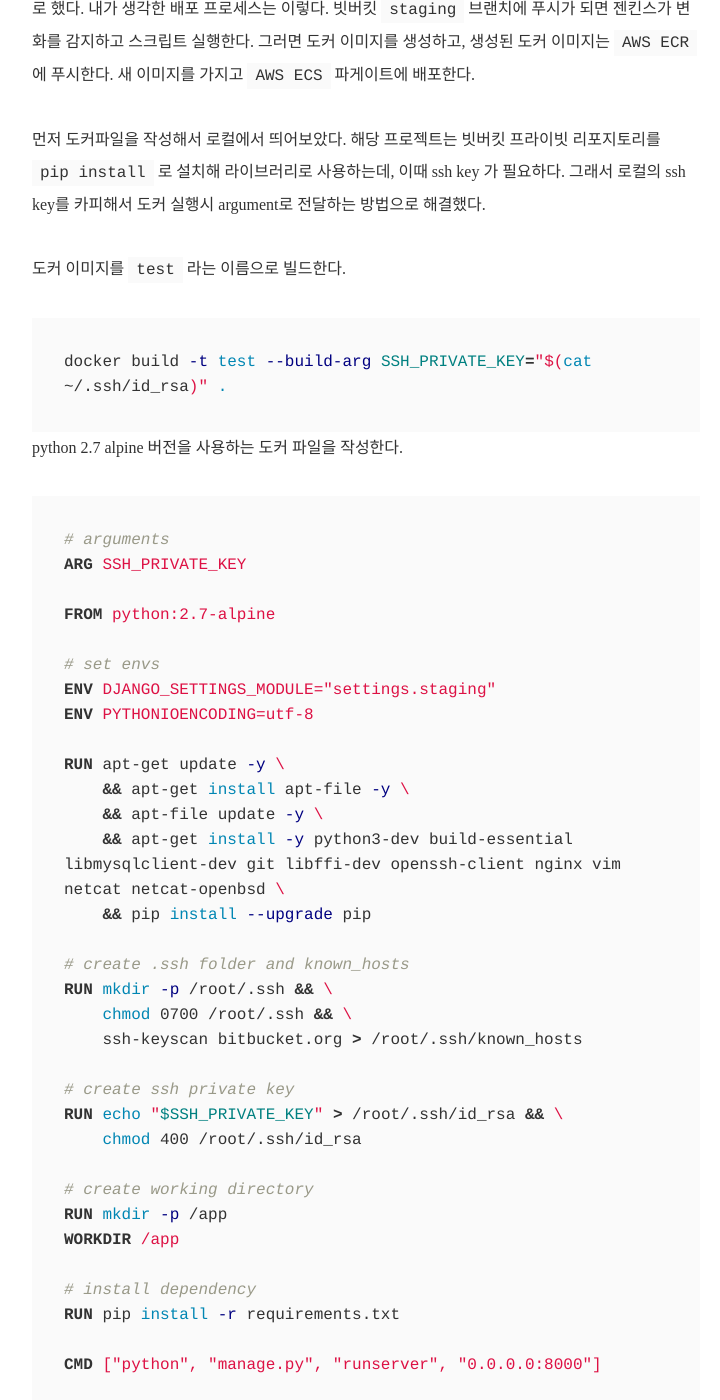
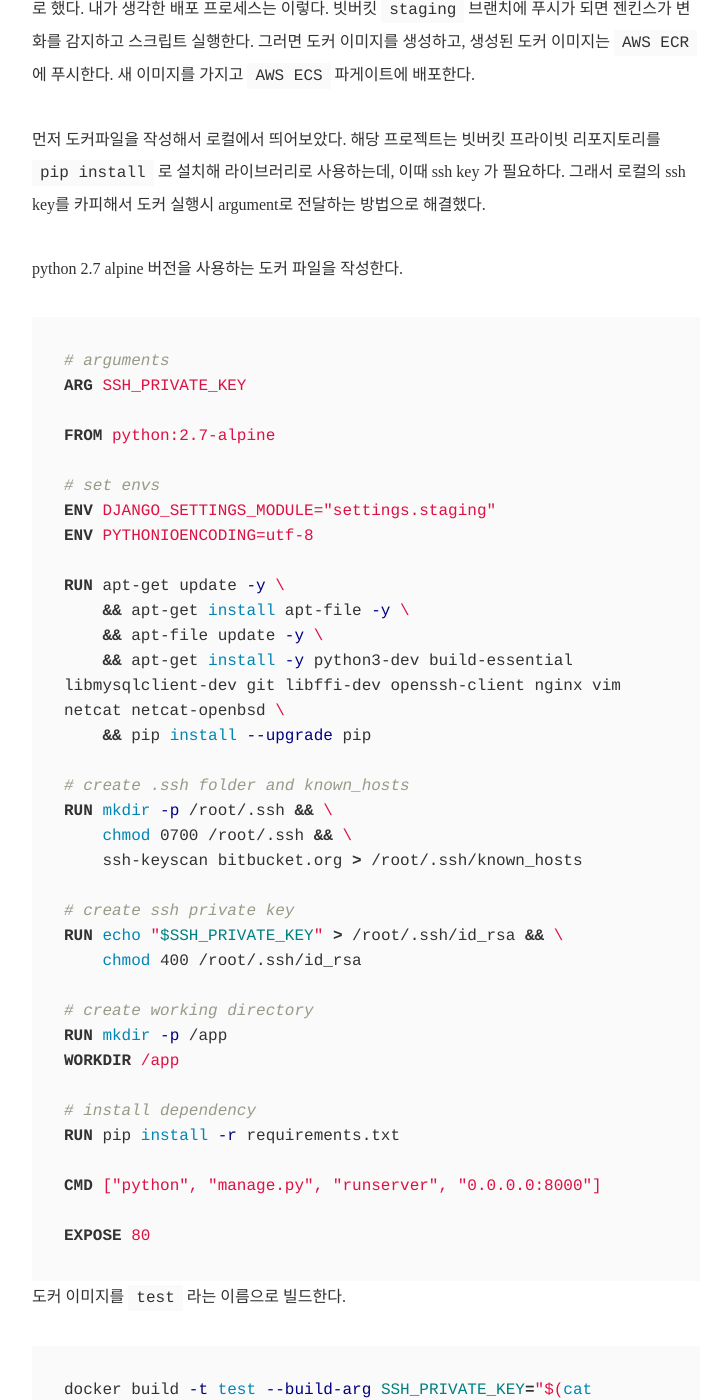
Before and after one commit to suhyunbaik/suhyunbaik.github.io, a Jekyll site: the page built from _posts/2019-12-21-automated-deploy-using-docker-and-jenkins.md, in a window 1280 px wide and 1400 px high, scrolled down 288 px. Shown: the whole window, without its empty margins (274-994 px from the left). Built offline with Jekyll 4.4.1, drawn with Linux system fonts in a browser that asks for light colours.

Commit message:
Feat: automate deploy using docker and jenkins

````diff
--- a/_posts/2019-12-21-automated-deploy-using-docker-and-jenkins.md
+++ b/_posts/2019-12-21-automated-deploy-using-docker-and-jenkins.md
@@ -10,13 +10,6 @@ tags: [Docker, Jenkins, DevOps]
 내가 생각한 배포 프로세스는 이렇다. 빗버킷 `staging` 브랜치에 푸시가 되면 젠킨스가 변화를 감지하고 스크립트 실행한다. 그러면 도커 이미지를 생성하고, 생성된 도커 이미지는 `AWS ECR`에 푸시한다. 새 이미지를 가지고 `AWS ECS` 파게이트에 배포한다.
 
 먼저 도커파일을 작성해서 로컬에서 띄어보았다. 해당 프로젝트는 빗버킷 프라이빗 리포지토리를 `pip install` 로 설치해 라이브러리로 사용하는데, 이때 ssh key 가 필요하다. 그래서 로컬의 ssh key를 카피해서 도커 실행시 argument로 전달하는 방법으로 해결했다.
-
-
-도커 이미지를 `test` 라는 이름으로 빌드한다.
-
-```shell
-docker build -t test --build-arg SSH_PRIVATE_KEY="$(cat ~/.ssh/id_rsa)" .
-```
 
 
 
@@ -59,6 +52,11 @@ CMD ["python", "manage.py", "runserver", "0.0.0.0:8000"]
 EXPOSE 80
 ```
 
+도커 이미지를 `test` 라는 이름으로 빌드한다.
+
+```shell
+docker build -t test --build-arg SSH_PRIVATE_KEY="$(cat ~/.ssh/id_rsa)" .
+```
 
 
 도커 이미지로 컨테이너를 띄운다.
````
